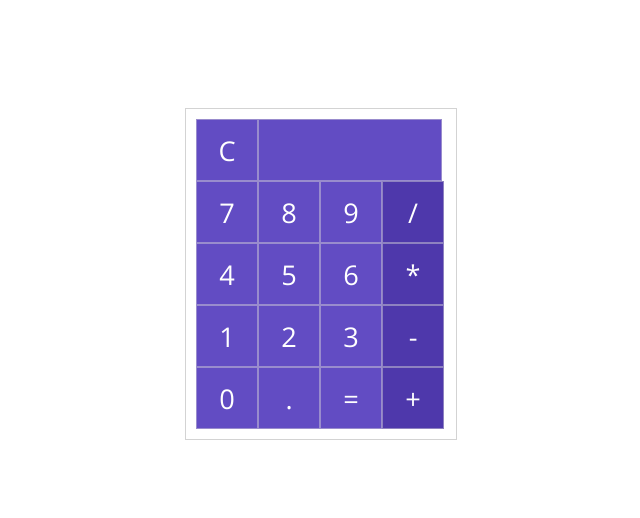
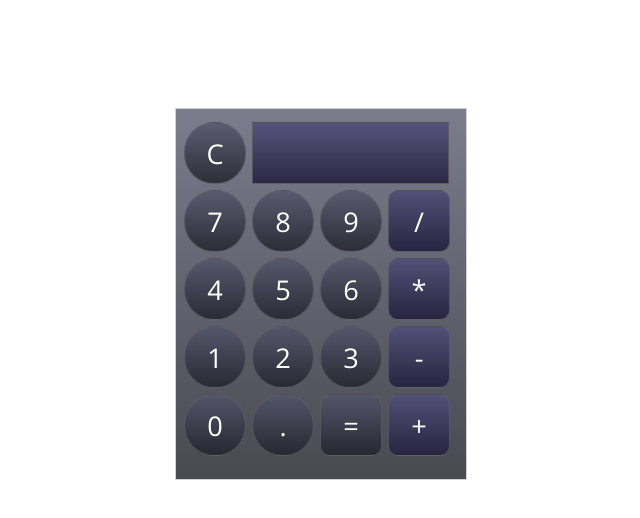
Before and after one commit to momentum-team-6/js--calculator-tfalba, a plain HTML site: page index.html in a window 1280 px wide. Shown: the whole page, without its empty margins (319-959 px from the left). Drawn offline with nearby package versions, Linux system fonts and the light colour scheme.

Commit message:
trying out different css styling

```diff
--- a/main.css
+++ b/main.css
@@ -8,14 +8,18 @@ body {
 }
 
 .container {
-    padding: 10px;
+    padding: 10px 5px 20px 5px;
     margin-top: 100px;
     /* display: flex; */
     flex-direction: column;
     border: solid 1px lightgrey;
     justify-content: center;
-    flex-basis: 250px;
+    flex-basis: 280px;
     align-items: center;
+    background-color:#624cc3;
+    background: linear-gradient(rgba(84, 85, 107, 0.77),
+        rgba(33, 33, 43, 0.821));
+
 }
 
 .row {
@@ -27,11 +31,16 @@ body {
     /* flex-wrap: wrap; */
     color: white;
     background-color:#624cc3;
+    background: linear-gradient(#6b57c4d7,#4f3ba5);
+    background: linear-gradient(rgba(84, 85, 107, 0.81),
+    rgba(33, 33, 43, 0.831));
     align-items: center;
     justify-content: center;
     flex-basis: 60px; height: 60px;
-    border: solid 1px rgba(213, 210, 216, 0.475);
-    border-width: .5px;
+    border: solid 1px rgba(104,101,103, 0.637);
+    border-width: 1px;
+    border-radius: 30px;
+    margin: 3px;
     /* flex-grow: 1; */
  }
 
@@ -42,8 +51,10 @@ body {
  }
 
  .rectangle {
-     flex-basis: 182px;
+     flex-basis: 195px;
      justify-content: flex-end;
+     border-radius: 0px;
+     background-color: #624cc3;
      /* flex-basis: 70px;
      padding-left: 113px; */
  }
@@ -56,8 +67,12 @@ body {
 
 .box-divide, .box-times, .box-minus, .box-plus {
     background-color: #4e38ab;
+    border-radius: 10px;
 }
 
+.box-equals {
+    border-radius: 10px;
+}
 .box-divide:hover, .box-times:hover, .box-minus:hover, .box-plus:hover {
     background-color: #362382;
 }
--- a/main.js
+++ b/main.js
@@ -16,6 +16,11 @@ container.addEventListener('click', function (event) {
         //Can ignore the entire next sequence and simply put the following
         //display.innerHTML = input
         //which is the final thing it does in else
+
+        //from Amy's suggestion today, a cleaner way to handle this could
+        //be to set up another event listener
+        //Could also write this as a function that gets called here and then
+        //would keep this section of code tighter
 
         if (input.length>20) {
             display.innerHTML="Error"
```
